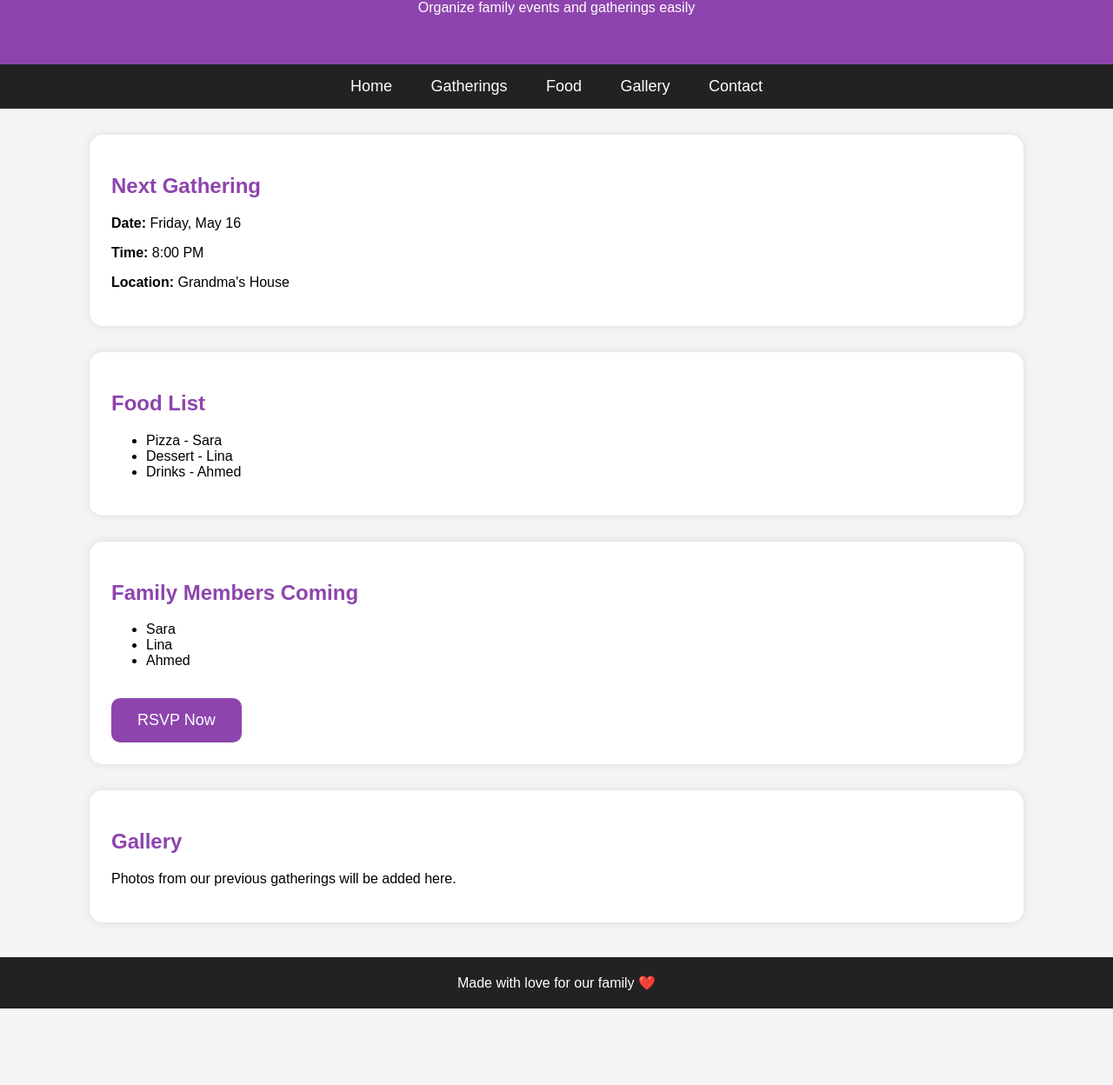
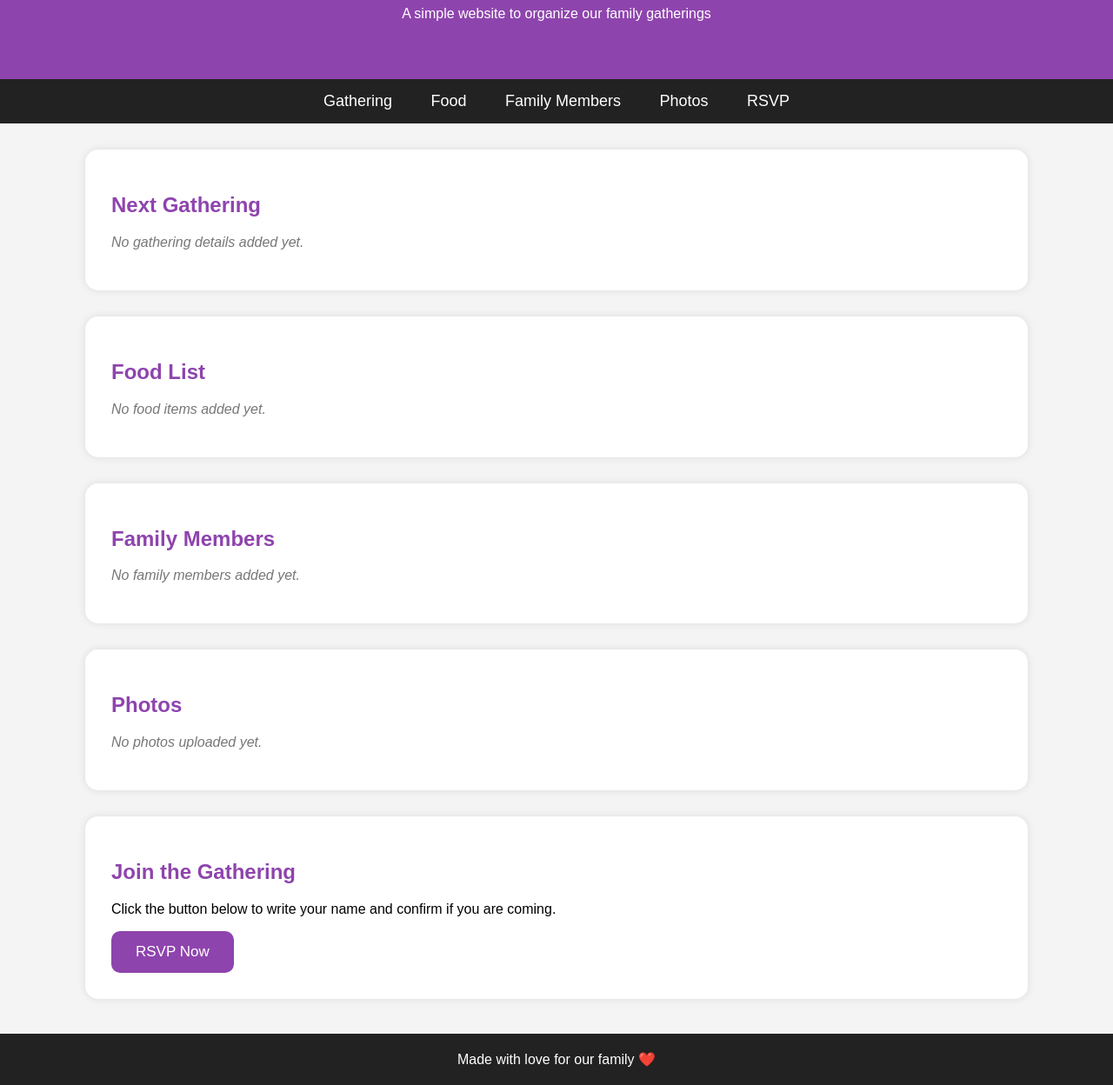
Before and after one commit to Miral-es/Family.Gathering.Website, a plain HTML site: page index.html in a window 1280 px wide. Shown: the part 114-1362 px from the top of the page at 87% size. Before the commit the page ends 1274 px from the top, so only its background shows below. Drawn offline with Linux system fonts and the light colour scheme.

Commit message:
Update index.html

```diff
--- a/index.html
+++ b/index.html
@@ -1,27 +1,25 @@
 <!DOCTYPE html>
 <html>
-
 <head>
     <title>Family Gathering Website</title>
 
     <style>
-
         body{
             margin:0;
             font-family:Arial;
-            background-color:#f4f4f4;
+            background:#f4f4f4;
         }
 
         .header{
             background:#8e44ad;
             color:white;
-            padding:40px;
+            padding:50px;
             text-align:center;
         }
 
         .header h1{
+            font-size:48px;
             margin:0;
-            font-size:50px;
         }
 
         .navbar{
@@ -41,13 +39,28 @@
             background:white;
             width:80%;
             margin:30px auto;
-            padding:25px;
+            padding:30px;
             border-radius:15px;
             box-shadow:0 0 10px rgba(0,0,0,0.1);
         }
 
         h2{
             color:#8e44ad;
+        }
+
+        .empty{
+            color:#777;
+            font-style:italic;
+        }
+
+        button{
+            background:#8e44ad;
+            color:white;
+            padding:14px 28px;
+            border:none;
+            border-radius:10px;
+            font-size:17px;
+            cursor:pointer;
         }
 
         .footer{
@@ -57,79 +70,51 @@
             padding:20px;
             margin-top:40px;
         }
-
-        button{
-            background:#8e44ad;
-            color:white;
-            padding:15px 30px;
-            border:none;
-            border-radius:10px;
-            font-size:18px;
-            cursor:pointer;
-        }
-
     </style>
-
 </head>
 
 <body>
 
     <div class="header">
         <h1>Family Gathering Website</h1>
-        <p>Organize family events and gatherings easily</p>
+        <p>A simple website to organize our family gatherings</p>
     </div>
 
     <div class="navbar">
-        <a href="">Home</a>
-        <a href="">Gatherings</a>
-        <a href="">Food</a>
-        <a href="">Gallery</a>
-        <a href="">Contact</a>
+        <a href="#gathering">Gathering</a>
+        <a href="#food">Food</a>
+        <a href="#members">Family Members</a>
+        <a href="#photos">Photos</a>
+        <a href="#rsvp">RSVP</a>
     </div>
 
-    <div class="section">
+    <div class="section" id="gathering">
         <h2>Next Gathering</h2>
-
-        <p><b>Date:</b> Friday, May 16</p>
-        <p><b>Time:</b> 8:00 PM</p>
-        <p><b>Location:</b> Grandma's House</p>
+        <p class="empty">No gathering details added yet.</p>
     </div>
 
-    <div class="section">
+    <div class="section" id="food">
         <h2>Food List</h2>
-
-        <ul>
-            <li>Pizza - Sara</li>
-            <li>Dessert - Lina</li>
-            <li>Drinks - Ahmed</li>
-        </ul>
+        <p class="empty">No food items added yet.</p>
     </div>
 
-    <div class="section">
-        <h2>Family Members Coming</h2>
+    <div class="section" id="members">
+        <h2>Family Members</h2>
+        <p class="empty">No family members added yet.</p>
+    </div>
 
-        <ul>
-            <li>Sara</li>
-            <li>Lina</li>
-            <li>Ahmed</li>
-        </ul>
+    <div class="section" id="photos">
+        <h2>Photos</h2>
+        <p class="empty">No photos uploaded yet.</p>
+    </div>
 
-        <br>
+    <div class="section" id="rsvp">
+        <h2>Join the Gathering</h2>
+        <p>Click the button below to write your name and confirm if you are coming.</p>
 
         <a href="https://forms.gle/3esEm8eTRC5RHKTw8" target="_blank">
-
-            <button>
-                RSVP Now
-            </button>
-
+            <button>RSVP Now</button>
         </a>
-
-    </div>
-
-    <div class="section">
-        <h2>Gallery</h2>
-
-        <p>Photos from our previous gatherings will be added here.</p>
     </div>
 
     <div class="footer">
@@ -137,5 +122,4 @@
     </div>
 
 </body>
-
 </html>
```
